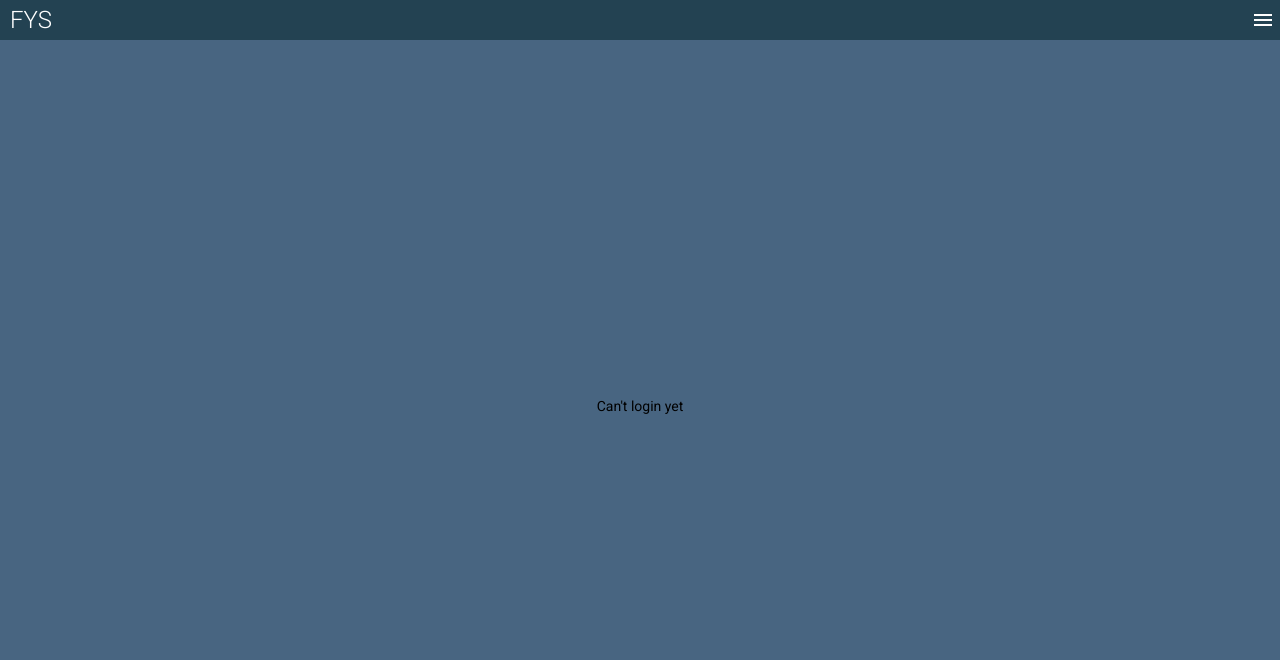
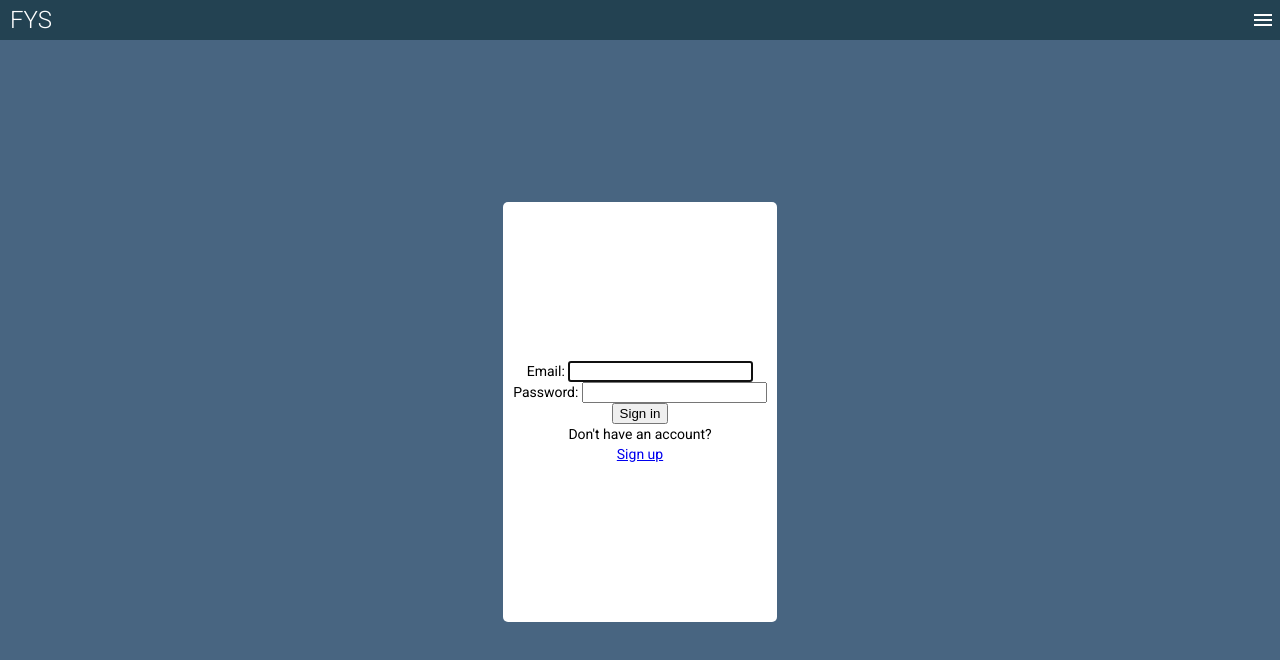
Before and after one commit to FoundYourStuff/ui, an Angular app: page /login in a window 1280 px wide. Shown: the top 660 px of the page. Built offline with nearby package versions, Linux system fonts and the light colour scheme; what @zxing/ngx-scanner would draw is missing.

Commit message:
Login and signup page

```diff
--- a/src/app/app-routing.module.ts
+++ b/src/app/app-routing.module.ts
@@ -2,12 +2,14 @@ import { NgModule } from '@angular/core';
 import { Routes, RouterModule } from '@angular/router';
 import { LandingComponent } from './landing/landing.component';
 import { LoginComponent } from './login/login.component';
+import { SignupComponent } from './signup/signup.component';
 import { TagsComponent } from './tags/tags.component';
 
 
 const routes: Routes = [
   {path: '', component: LandingComponent, pathMatch: 'full'},
   {path: 'login', component: LoginComponent},
+  {path: 'signup', component: SignupComponent},
   {path: 'tags', component: TagsComponent}
 ];
 
--- a/src/app/app.module.ts
+++ b/src/app/app.module.ts
@@ -12,6 +12,7 @@ import { TagsComponent } from './tags/tags.component';
 import { TagCreateModalComponent } from './tag-create-modal/tag-create-modal.component';
 import { ReactiveFormsModule } from '@angular/forms';
 import {  HttpClientModule } from '@angular/common/http';
+import { SignupComponent } from './signup/signup.component';
 
 @NgModule({
   declarations: [
@@ -20,7 +21,8 @@ import {  HttpClientModule } from '@angular/common/http';
     LandingComponent,
     LoginComponent,
     TagsComponent,
-    TagCreateModalComponent
+    TagCreateModalComponent,
+    SignupComponent
   ],
   imports: [
     BrowserModule,
--- a/src/app/login/login.component.html
+++ b/src/app/login/login.component.html
@@ -1,3 +1,14 @@
 <div class="container">
-    <p>Can't login yet</p>
+    <form  [formGroup]="loginForm" (ngSubmit)="onSubmit()">
+        <label>
+            Email:
+            <input autofocus type="text" formControlName="email">
+        </label>
+        <label>
+            Password:
+            <input type="password" formControlName="password">
+        </label>
+        <button>Sign in</button>
+        Don't have an account? <a routerLink="../signup">Sign up</a>
+    </form>
 </div>
--- a/src/app/login/login.component.scss
+++ b/src/app/login/login.component.scss
@@ -10,3 +10,13 @@
     z-index: 1;
     top: 3vh;
 }
+form {
+    display: flex;
+    flex-direction: column;
+    align-items: center;
+    background: white;
+    border-radius: 5px;
+    height: 50vh;
+    padding: 10px;
+    justify-content: center;
+}
--- a/src/app/login/login.component.ts
+++ b/src/app/login/login.component.ts
@@ -1,4 +1,5 @@
 import { Component, OnInit } from '@angular/core';
+import { FormGroup, FormControl } from '@angular/forms';
 
 @Component({
   selector: 'app-login',
@@ -6,10 +7,15 @@ import { Component, OnInit } from '@angular/core';
   styleUrls: ['./login.component.scss']
 })
 export class LoginComponent implements OnInit {
-
+  loginForm = new FormGroup({
+    email: new FormControl(''),
+    password: new FormControl(''),
+  });
   constructor() { }
 
   ngOnInit(): void {
   }
+  onSubmit(): void {
 
+  }
 }
--- /dev/null
+++ b/src/app/signup/signup.component.html
@@ -0,0 +1,26 @@
+<div class="container">
+    <form [formGroup]="signupForm" (ngSubmit)="onSubmit()">
+        <label>
+            Name:
+            <input autofocus type="text" formControlName="name">
+        </label>
+        <label>
+            Email:
+            <input type="text" formControlName="email">
+        </label>
+        <label>
+            Phone number:
+            <input type="number" formControlName="phone_number">
+        </label>
+        <label>
+            Password:
+            <input type="password" formControlName="password">
+        </label>
+        <label>
+            Contact? (better name here):
+            <input type="checkbox" formControlName="contact">
+        </label>
+
+        <button type="submit">Sign up</button>
+    </form>
+</div>
--- /dev/null
+++ b/src/app/signup/signup.component.scss
@@ -0,0 +1,22 @@
+.container {
+    display: flex;
+    flex-direction: column;
+    height: 97vh;
+    width: 100vw;
+    align-items: center;
+    justify-content: center;
+    background: #486581;
+    position: absolute;
+    z-index: 1;
+    top: 3vh;
+}
+form {
+    display: flex;
+    flex-direction: column;
+    align-items: center;
+    background: white;
+    border-radius: 5px;
+    height: 50vh;
+    padding: 10px;
+    justify-content: center;
+}
--- /dev/null
+++ b/src/app/signup/signup.component.ts
@@ -0,0 +1,29 @@
+import { HttpClient } from '@angular/common/http';
+import { Component, OnInit } from '@angular/core';
+import { FormGroup, FormControl } from '@angular/forms';
+
+@Component({
+  selector: 'app-signup',
+  templateUrl: './signup.component.html',
+  styleUrls: ['./signup.component.scss']
+})
+export class SignupComponent implements OnInit {
+  signupForm = new FormGroup({
+    name: new FormControl(''),
+    email: new FormControl(''),
+    phone_number: new FormControl(''),
+    password: new FormControl(''),
+    contact: new FormControl(''),
+  });
+  constructor(private http: HttpClient) { }
+
+  ngOnInit(): void {
+  }
+  onSubmit():void {
+    this.signupForm.value.active = true;
+    console.log('Data to send', this.signupForm.value);
+    this.http.post('http://found-your-stuff-api.herokuapp.com/users',this.signupForm.value).subscribe(res => {
+      console.log('Response', res);
+    })
+  }
+}
```
Also changed, not shown: 1 other file (tests, documents, lock files or other folders).
